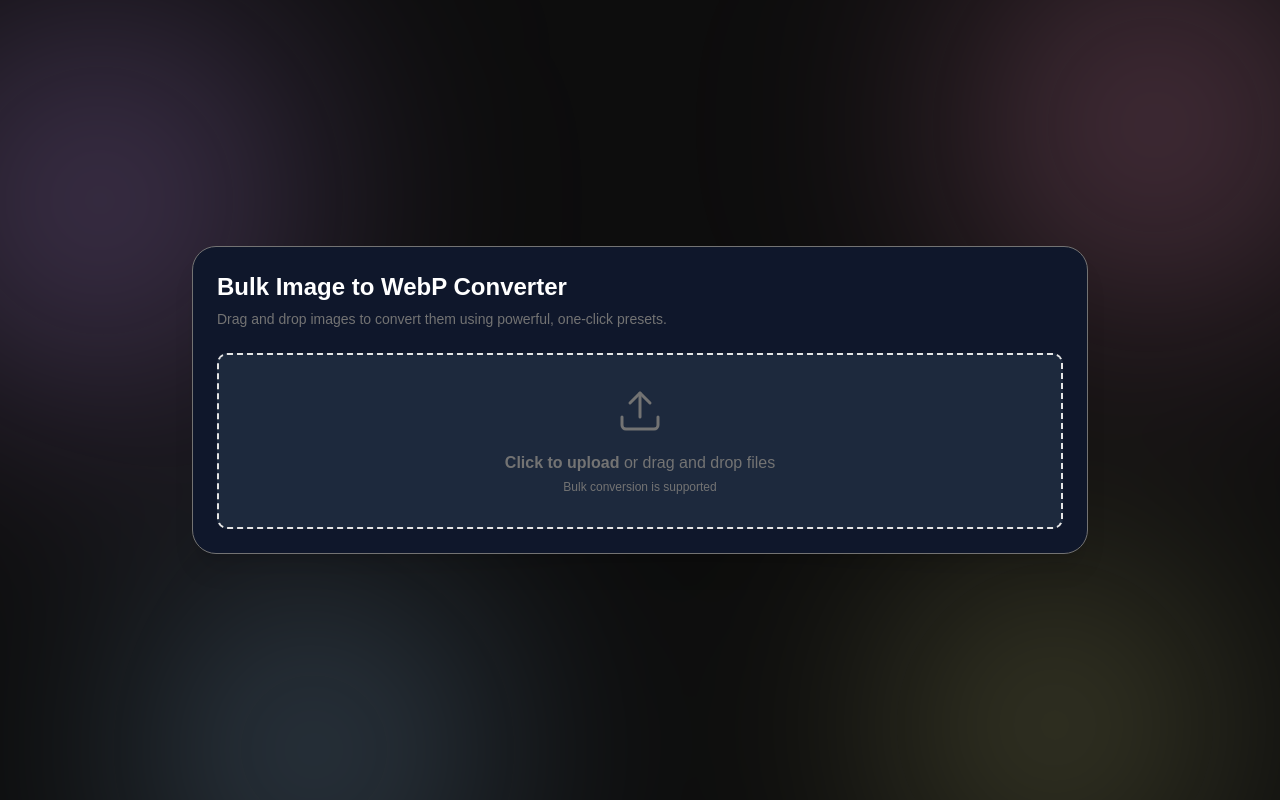
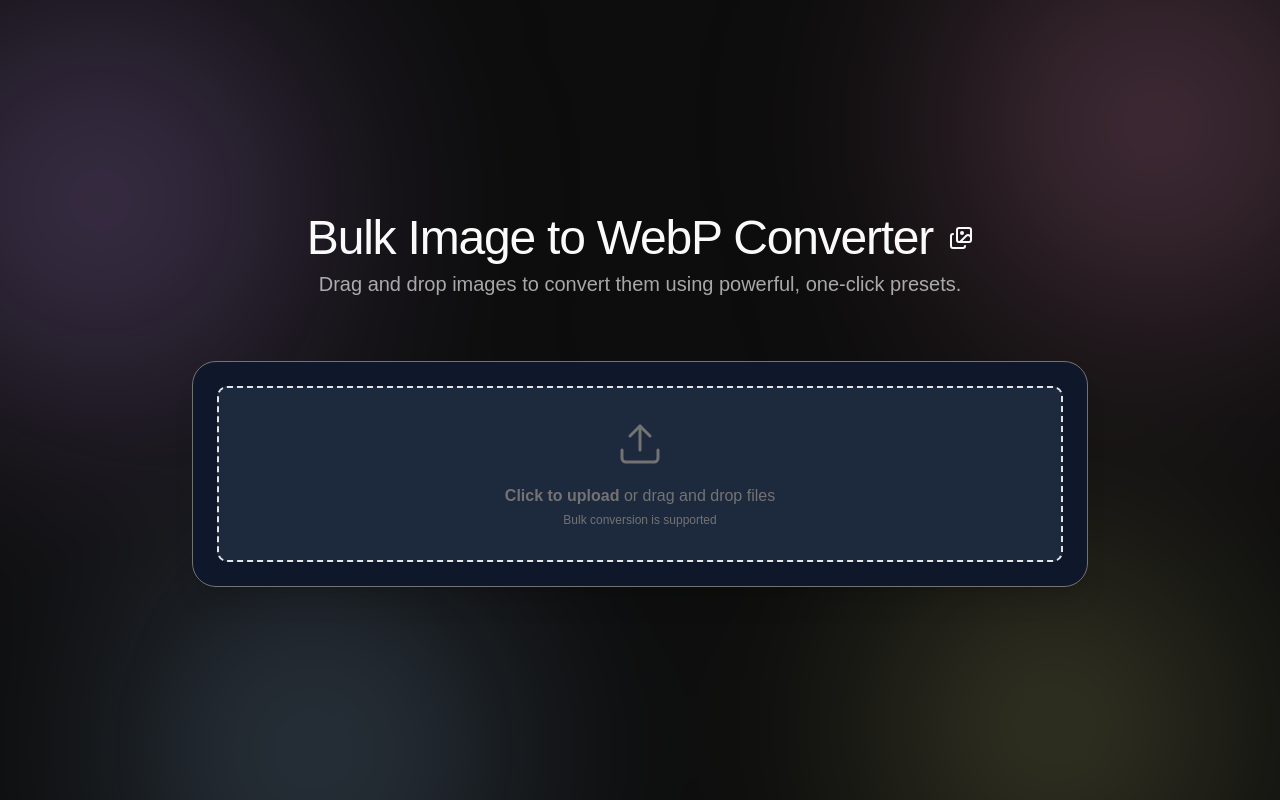
Before and after one commit to kawhyte/image-converter-pwa, a Next.js app: page / in a window 1280 px wide. Built offline with nearby package versions, Linux system fonts and the light colour scheme.

Commit message:
added header

```diff
--- a/components/App.js
+++ b/components/App.js
@@ -2,8 +2,9 @@ import React from 'react';
 import { Card, CardContent } from "@/components/ui/card";
 import { Progress } from "@/components/ui/progress";
 import { TooltipProvider } from "@/components/ui/tooltip";
+import { Images } from 'lucide-react';
 import { useImageConverter } from '../hooks/useImageConverter';
-import { Header } from './converter/Header';
+
 import { FileUpload } from './converter/FileUpload';
 import { Settings } from './converter/Settings';
 import { FileList } from './converter/FileList';
@@ -42,9 +43,32 @@ export function App() {
   } = useImageConverter();
 
   return (
-    <TooltipProvider>
-      <div className="text-foreground min-h-screen w-full flex items-center justify-center p-4 transition-colors duration-300">
-        <div className="background-gradient-container">
+<>
+
+<TooltipProvider>
+      <div className="text-foreground min-h-screen w-full flex flex-col items-center justify-center p-4 transition-colors duration-300">
+
+
+
+      <div className="mb-4 flex flex-col items-center px-4 text-center md:mb-10">
+<div className="flex w-full flex-col items-center justify-center gap-2"></div>
+<h1 className="mb-2 flex items-center gap-1 text-2xl font-medium leading-none text-foreground sm:text-3xl md:mb-2.5 md:gap-0 md:text-5xl">
+    <span className="pt-0.5 tracking-tight md:pt-0">
+        Bulk Image to WebP Converter
+    </span>
+    <div className="flex flex-col gap-1.5 ml-2 hidden sm:ml-3 md:ml-4 md:flex">
+        <Images className="flex h-[22px] sm:h-[28px] md:h-[36px]" />
+    </div>
+</h1>
+<p className="mb-6 max-w-[25ch] text-center text-lg leading-tight text-foreground/65 md:max-w-full md:text-xl">
+    Drag and drop images to convert them using powerful, one-click presets.
+</p>
+</div>
+
+
+
+
+      <div className="background-gradient-container">
             <div className="blur-filter">
                 <div className="ellipse ellipse-1"></div>
                 <div className="ellipse ellipse-2"></div>
@@ -54,7 +78,7 @@ export function App() {
         </div>
         <div className="w-full max-w-4xl mx-auto relative">
           <Card className="w-full transition-all duration-150 ease-in-out rounded-3xl border border-muted-foreground text-base shadow-xl focus-within:border-foreground/20 hover:border-foreground/10 focus-within:hover:border-foreground/20 bg-slate-900">
-            <Header />
+
             <CardContent>
               <FileUpload fileInputRef={fileInputRef} addFiles={addFiles} />
 
@@ -104,5 +128,6 @@ export function App() {
         </div>
       </div>
     </TooltipProvider>
+    </>
   );
 }
```
